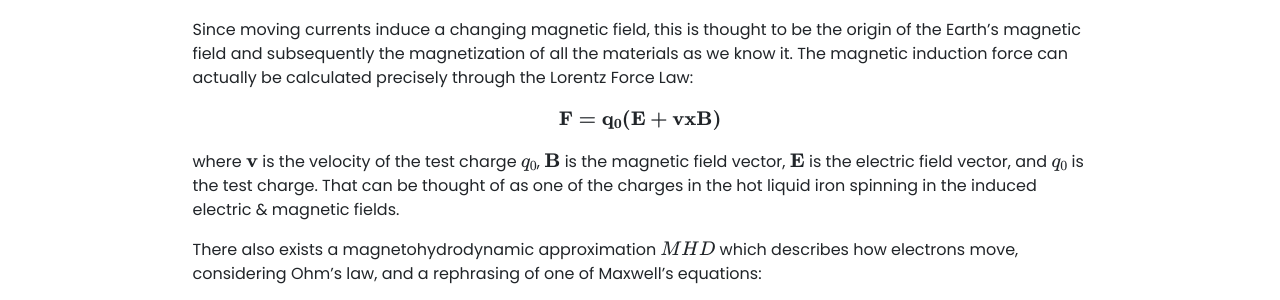
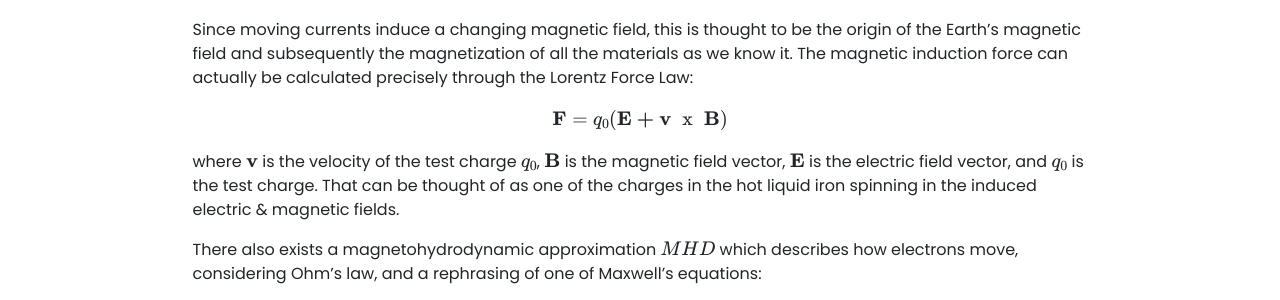
Before and after one commit to rajgark/rajgark.github.io, a Jekyll site: the page built from _posts/2021-07-10-pigeons.md, in a window 1280 px wide and 900 px high, scrolled down 2167 px. Shown: the part 231-531 px from the top of the window. Built offline with Jekyll 4.4.1, drawn with Linux system fonts in a browser that asks for light colours; nearby versions of some CDN libraries; our own code applies the rules of GitHub Pages for plain Markdown files; formulas are drawn with MathJax 3; comment, search, counter and statistics services are not loaded.

Commit message:
LaTeX fix

```diff
--- a/_posts/2021-07-10-pigeons.md
+++ b/_posts/2021-07-10-pigeons.md
@@ -30,7 +30,7 @@ The Earth is tilted 11.3 degrees from the central spin axis. That's an experimen
 
 Since moving currents induce a changing magnetic field, this is thought to be the origin of the Earth's magnetic field and subsequently the magnetization of all the materials as we know it. The magnetic induction force can actually be calculated precisely through the Lorentz Force Law:
 
-$$\bf{F} = q_0(\bf{E + v} x \bf{B})$$
+$$\textbf{F}=q_0(\textbf{E + v}\;\;\text{x}\;\;\textbf{B})$$
 
 where $$\bf{v}$$ is the velocity of the test charge $$q_0$$, $$\bf{B}$$ is the magnetic field vector, $$\bf{E}$$ is the electric field vector, and $$q_0$$ is the test charge. That can be thought of as one of the charges in the hot liquid iron spinning in the induced electric & magnetic fields.
 
```
